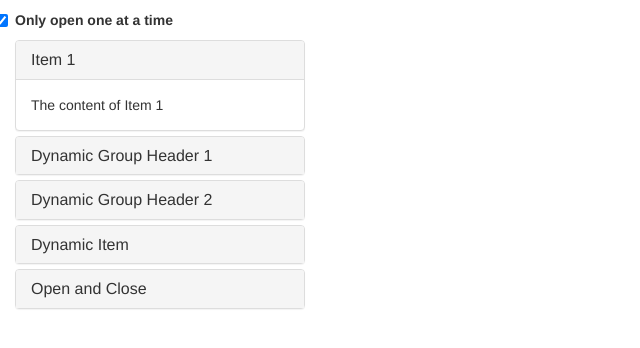
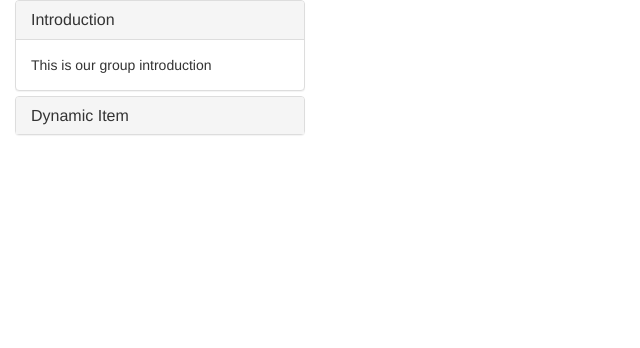
Before and after one commit to StanleyZheng/StanleyZheng.github.io, a plain HTML site: page index.html in a window 1280 px wide. Shown: the whole page, without its empty margins (0-640 px from the left). Drawn offline with Linux system fonts and the light colour scheme.

Commit message:
Update index.html

```diff
--- a/index.html
+++ b/index.html
@@ -9,21 +9,21 @@
 <body>
 	<div class="col-md-3">
 		<div ng-controller="demo">
-			<label class="checkbox">
+		<!--	<label class="checkbox">
 				<input type="checkbox" ng-model="oneAtATime">
 				Only open one at a time
 			</label>
-
+		-->
 			<accordion close-others="oneAtATime">
 
-				<accordion-group heading="Item 1" is-open="true">
-					The content of Item 1
+				<accordion-group heading="Introduction" is-open="true">
+					This is our group introduction
 				</accordion-group>
 
-				<accordion-group heading={{group.title}} ng-repeat="group in groups">
+			<!--	<accordion-group heading={{group.title}} ng-repeat="group in groups">
 					{{group.content}}
 				</accordion-group>
-
+			-->
 				<accordion-group heading="{{dynamicItem}}">
 					<p>The body of the accordion group grows to fit the contents<p>
 						<button class="btn btn-default btn-sm" ng-click="addItem()">Add New Item</button>
@@ -31,13 +31,13 @@
 				</accordion-group>
 
 
-				<accordion-group is-open="isopen">
+			<!--	<accordion-group is-open="isopen">
 					<accordion-heading>
 						Open and Close
 					</accordion-heading>
 					Your Content here
 				</accordion-group>
-
+			-->
 
 
 			</accordion>
```
